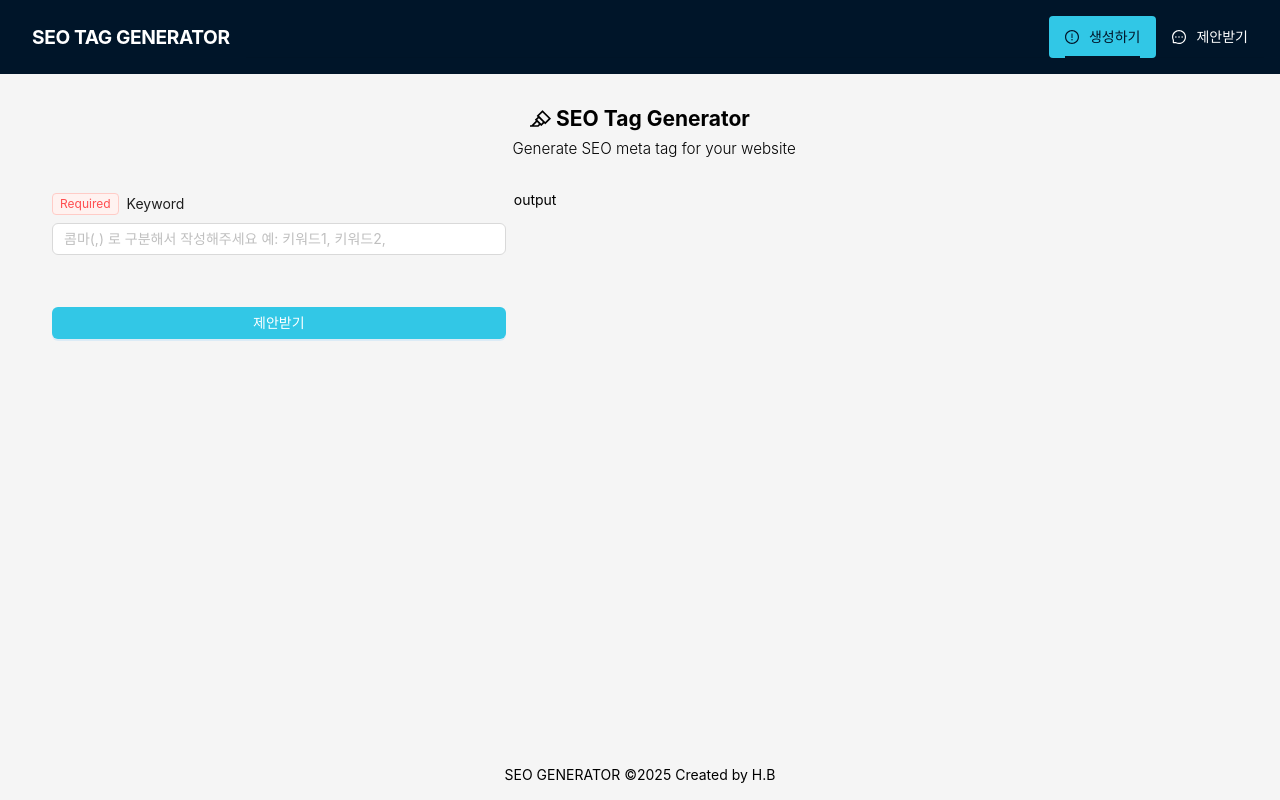
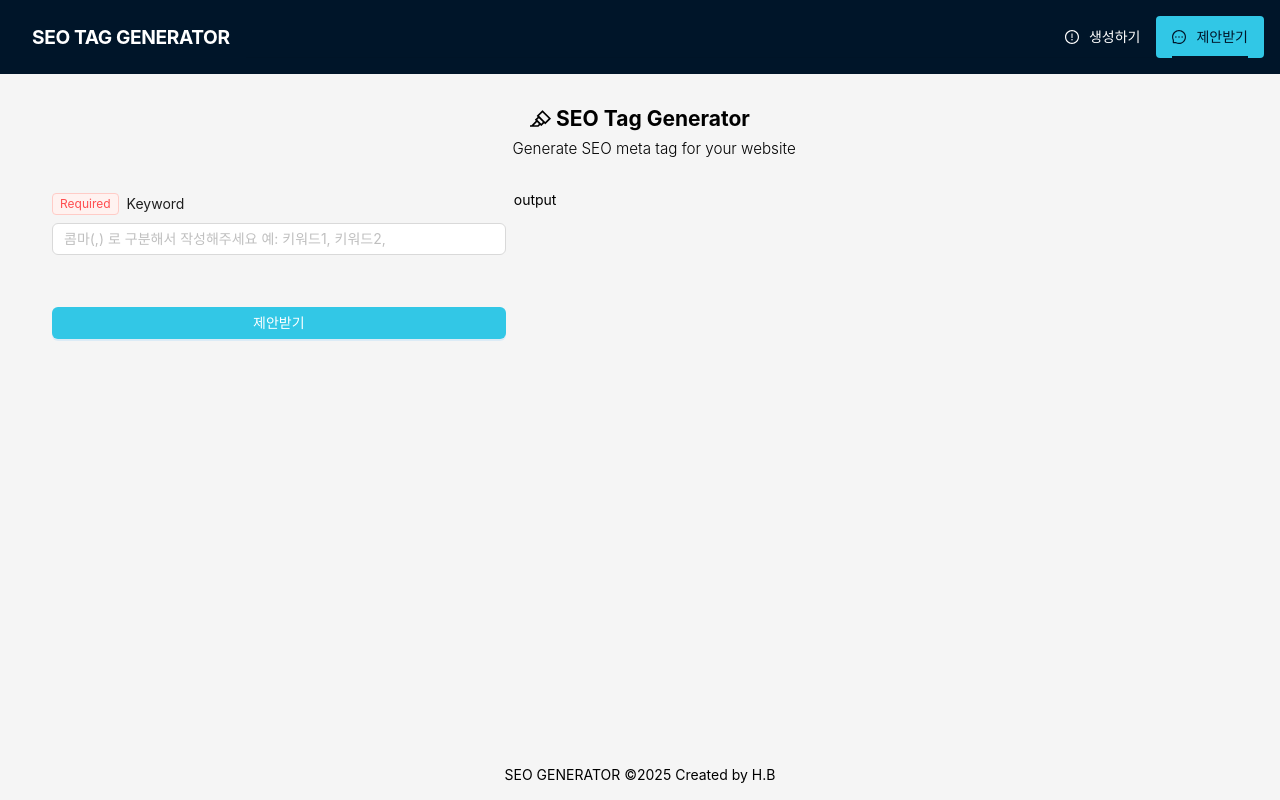
Before and after one commit to hotteokButler/seo_generator, a Next.js app: page /ask_ai in a window 1280 px wide. Built offline with nearby package versions, Linux system fonts and the light colour scheme; what @ant-design/nextjs-registry would draw is missing.

Commit message:
Fix : 새로고침시 menu button 활성화 생성하기에 고정되는 현상 수정

```diff
--- a/src/components/main-header.tsx
+++ b/src/components/main-header.tsx
@@ -3,7 +3,7 @@
 import { ExclamationCircleOutlined, MessageOutlined } from '@ant-design/icons';
 import { Menu, MenuProps } from 'antd';
 import Link from 'next/link';
-import { useRouter } from 'next/navigation';
+import { useRouter, useSelectedLayoutSegment } from 'next/navigation';
 import React, { useState } from 'react';
 
 import style from '@/asset/css/main-layout.module.css';
@@ -22,7 +22,8 @@ const items: MenuItem[] = [
 	},
 ];
 export default function Header({ header_title }: { header_title: string }) {
-	const [current, setCurrent] = useState('with_plan');
+	const segment = useSelectedLayoutSegment();
+	const [current, setCurrent] = useState(segment || 'with_plan');
 	const router = useRouter();
 
 	const onClick: MenuProps['onClick'] = (e) => {
```
